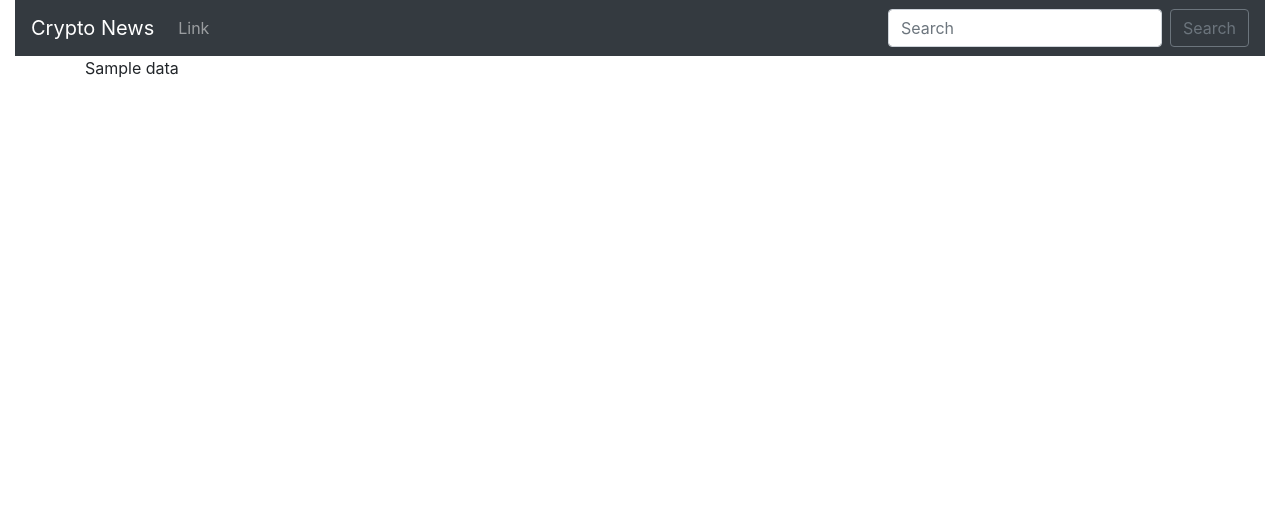
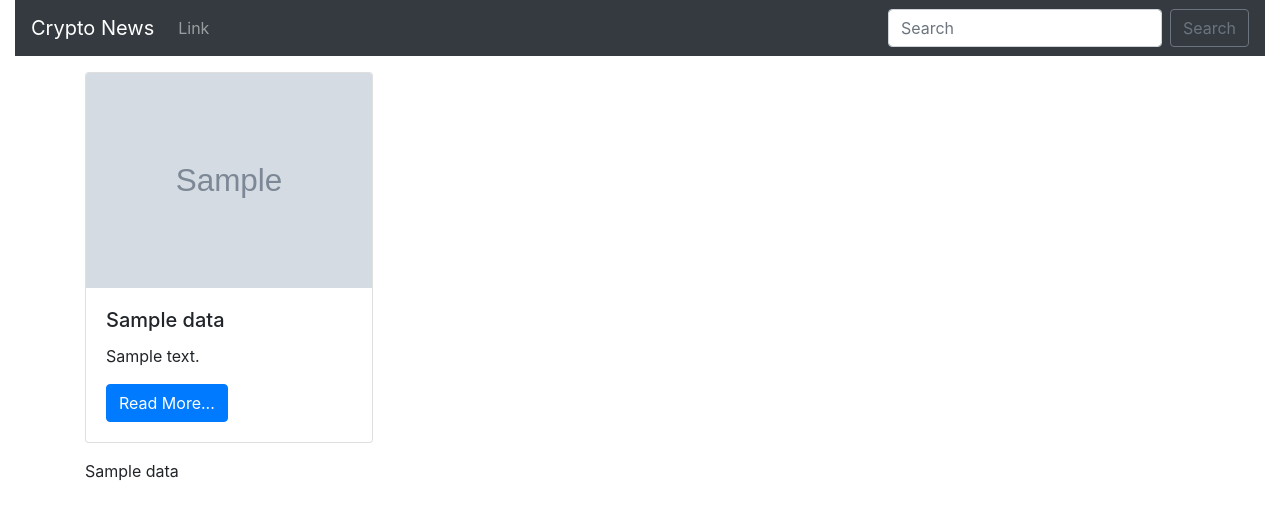
Before and after one commit to Mwangik/Cryptonews, a Django app: template app/crypto/templates/index.html in a window 1280 px wide. Shown: the top 520 px of the page. Run offline with Django 3.2, Linux system fonts and the light colour scheme; the template is opened without the code that fills it: most values are stand-ins (such as "Sample title", 1, 10 or a date in 2020); grey boxes marked "Sample" are stand-in pictures; parts of the project's set-up code (start-up, migrations or seed data) failed here and were passed over; some libraries are stand-ins or nearby versions.

Commit message:
display data from api in bootstrap cards

```diff
--- a/app/crypto/templates/index.html
+++ b/app/crypto/templates/index.html
@@ -1,5 +1,22 @@
 {% extends 'base.html' %}
 
-{% block content %}
+{% block content%}
+
+ <div class="row">
+        {% for data in api.Data %}
+        <div class="col-sm py-3">
+         <div class="card" style="width: 18rem;">
+            <img src="{{ data.imageurl }}" class="card-img-top" alt="{{ data.source }}">
+            <div class="card-body">
+            <h5 class="card-title">{{ data.title }}</h5>
+            <p class="card-text">{{ data.body }}</p>
+                <a href="{{ data.url }}" class="btn btn-primary">Read More...</a>
+            </div>
+         </div>
+       </div>
+       <br>
+        {% endfor %}
+ </div>
+
     {{ api.Data }}
 {% endblock %}
```
